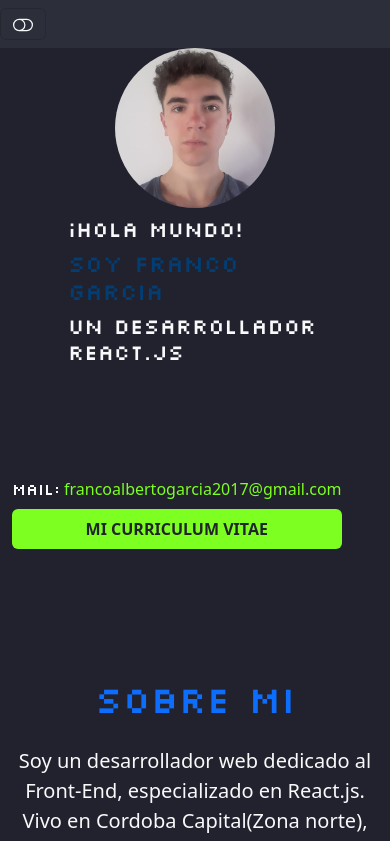
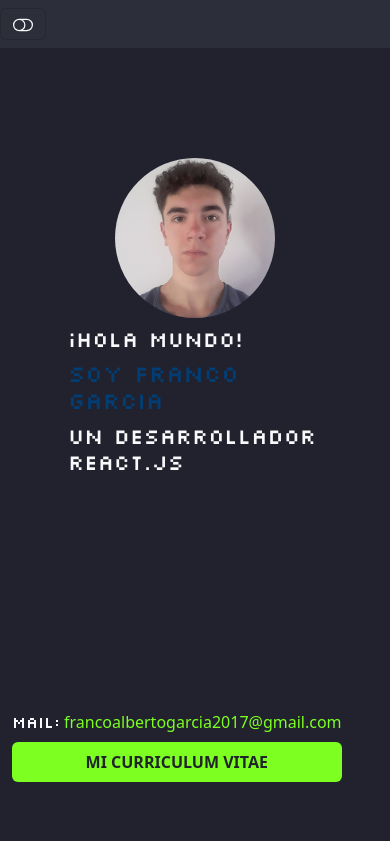
Before and after one commit to francogarcia02/Franco_Garcia-portfolio, a React (Create React App) app: page / in a window 390 px wide. Shown: the top 841 px of the page. Built offline with nearby package versions, Linux system fonts and the light colour scheme.

Commit message:
mas detalles

```diff
--- a/src/App.css
+++ b/src/App.css
@@ -14,35 +14,29 @@
   color: #DFDFDF;
 }
 
+.navbar{
+  background: #2C2E3A;
+  position: fixed;
+  width: 100vw;
+}
+
+.presentacion{
+  height: 100vh;
+}
+
 @media (min-width: 768px) {
-  .navbar{
-    position: fixed;
-    background: #2C2E3A;
-    width: 100vw;
-  }
   .space{
     margin-top: 8rem;
     margin-bottom: 20rem;
   }
-  .presentacion{
-    height: 100vh;
-
-  }
 }
 
 @media (max-width: 767px) {
-  .presentacion{
-
-  }
   .space{
     margin-top: 5rem;
     margin-bottom: 10rem;
   }
-  .navbar{
-    background: #2C2E3A;
-    position: fixed;
-    width: 100vw;
-  }
+
 }
 
 .text-bold{
--- a/src/components/Presentation/Presentation.jsx
+++ b/src/components/Presentation/Presentation.jsx
@@ -4,7 +4,7 @@
 
     return(
         <div className="presentacion d-grid align-items-center" id="Presentacion">
-            <div className="d-flex flex-wrap justify-content-around p-5">
+            <div className="d-flex flex-wrap justify-content-around p-5 mt-5">
                 <img src="assets/img/perfil/FotoPersonal.jpeg" width={photoWidth} className="rounded-circle text-center" alt="Foto personal"/>
                 <div className="d-grid m-2">
                     <h4 className="text-light font-game">¡hola mundo!</h4>
```
